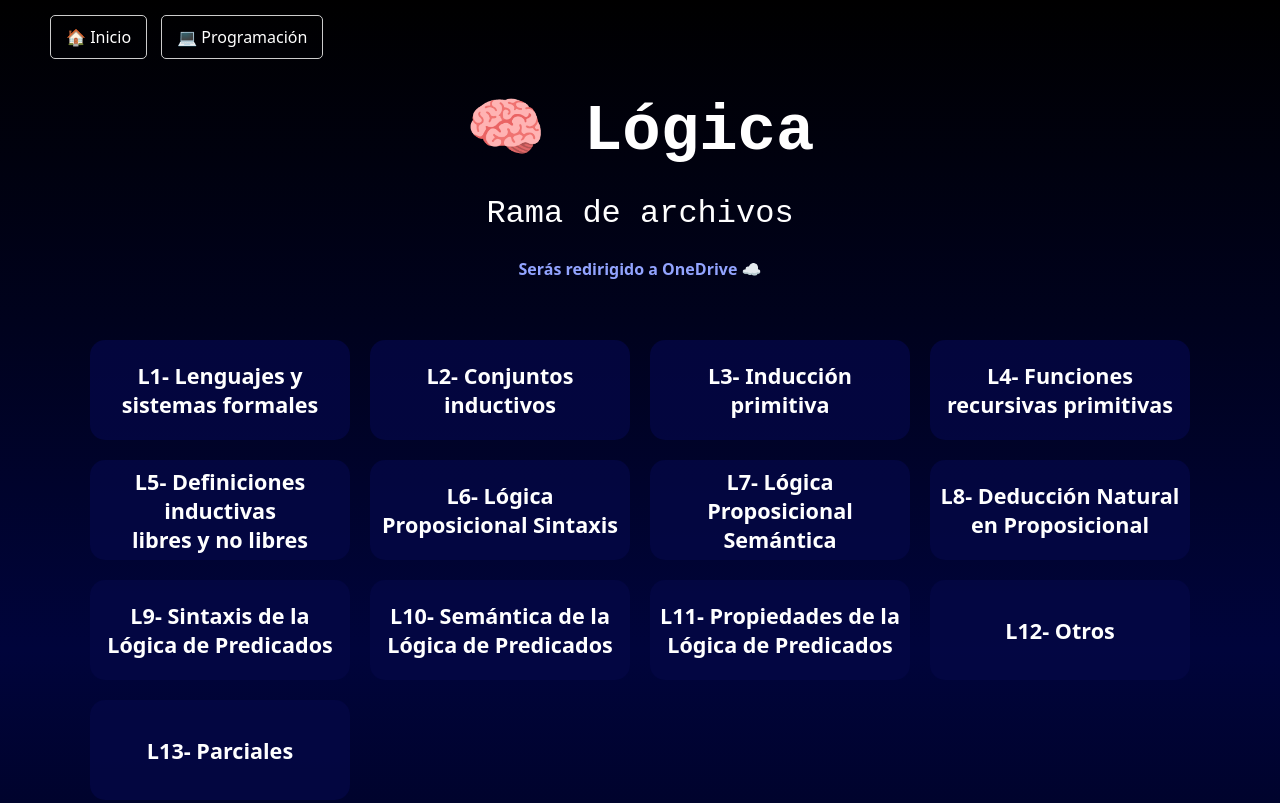
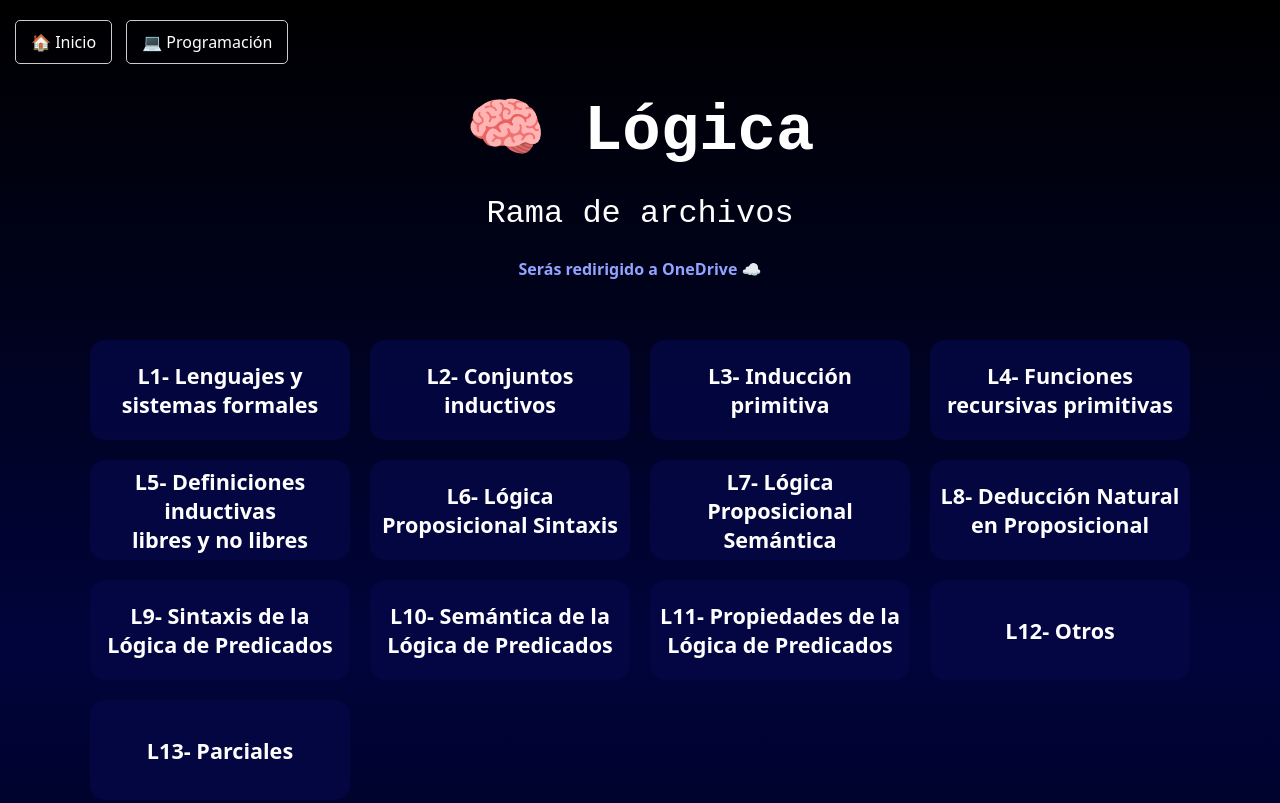
Before and after one commit to alexcuadroo/inet, a plain HTML site: page logica/index.html in a window 1280 px wide. Shown: the top 803 px of the page. Drawn offline with Linux system fonts and the light colour scheme.

Commit message:
mejoras en el header

```diff
--- a/logica/styles.css
+++ b/logica/styles.css
@@ -107,8 +107,8 @@ footer a:hover {
     nav {
         display: block;
         float: left; /* Posiciona la navegación a la izquierda */
-        margin-left: 50px; /* Margen izquierdo */
-        margin-top: 10px;
+        margin-left: 15px; /* Margen izquierdo */
+        margin-top: 15px;
       }
 
       nav ul {
--- a/programacion/styles.css
+++ b/programacion/styles.css
@@ -106,8 +106,8 @@ footer a:hover {
     nav {
         display: block;
         float: left; /* Posiciona la navegación a la izquierda */
-        margin-left: 50px; /* Margen izquierdo */
-        margin-top: 10px;
+        margin-left: 15px; /* Margen izquierdo */
+        margin-top: 15px;
       }
 
       nav ul {
```
